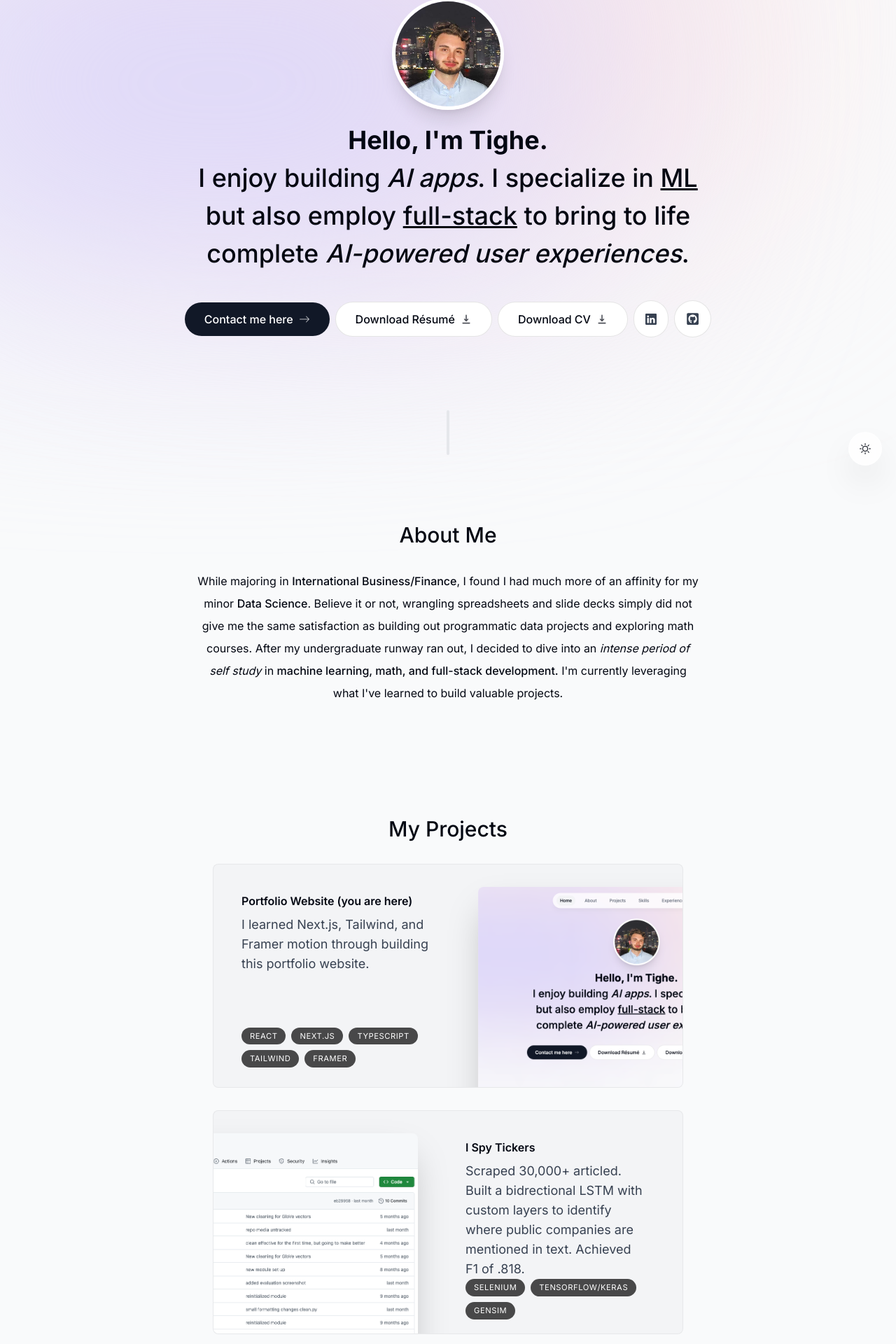
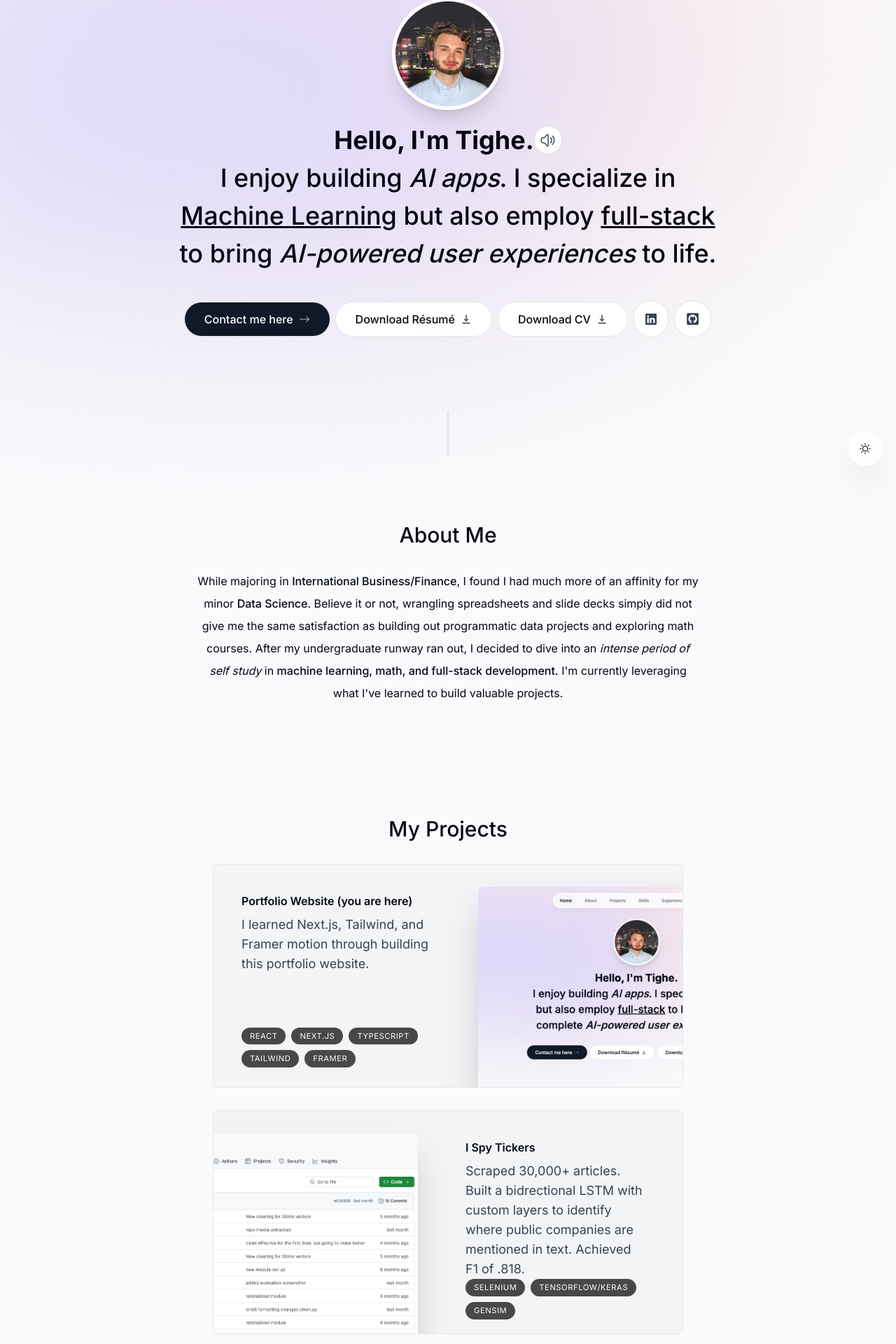
Before and after one commit to thclough/thclough.github.io, a Next.js app: page / in a window 1280 px wide. Shown: the part 115-2035 px from the top of the page at 70% size. Built offline with nearby package versions, Linux system fonts and the light colour scheme.

Commit message:
grammar corrections and name pronunciation

```diff
--- a/components/Contact.tsx
+++ b/components/Contact.tsx
@@ -16,7 +16,7 @@ export default function Contact() {
     <motion.section
       id="contact"
       ref={ref}
-      className="mb-20 sm:mb-28 w-[min(100%,38rem)] text-center"
+      className="mb-20 sm:mb-28 w-[min(100%,38rem)] scroll-mt-28 text-center"
       initial={{
         opacity: 0,
       }}
--- a/components/Footer.tsx
+++ b/components/Footer.tsx
@@ -7,7 +7,7 @@ export default function Footer() {
         &copy; 2025 Tighe Clough. All rights reserved.
       </small>
       <p className="text-xs">
-        <span>About this website:</span> build with React & Next.js (App Router
+        <span>About this website:</span> built with React & Next.js (App Router
         & Server Actions), TypeScript, Tailwind CSS, Framer Motion, React Email
         & Resend - Vercel hosting.
       </p>
--- a/components/Intro.tsx
+++ b/components/Intro.tsx
@@ -3,20 +3,46 @@
 import Image from "next/image";
 import React, { useState, useEffect, useRef } from "react";
 import portrait from "@/public/portrait.jpg";
+// import welcomeAudio from "@/public/welcome.mp3";
 import { motion } from "framer-motion";
-import { Linden_Hill } from "next/font/google";
 import Link from "next/link";
 import { BsArrowRight, BsLinkedin } from "react-icons/bs";
+import { CiStop1 } from "react-icons/ci";
 import { HiDownload } from "react-icons/hi";
 import { FaGithubSquare } from "react-icons/fa";
 import { useSectionInView } from "@/lib/hooks";
 import { useActiveSectionContext } from "@/context/ActiveSectionContext";
+import { HiOutlineSpeakerWave } from "react-icons/hi2";
 
 export default function Intro() {
   const [infoText, setInfoText] = useState("");
 
   const ref = useSectionInView("Home");
   const { setActiveSection, setTimeOfLastClick } = useActiveSectionContext();
+
+  const audioRef = useRef<HTMLAudioElement | null>(null);
+  const [isPlaying, setIsPlaying] = useState(false);
+
+  const toggleAudio = () => {
+    if (!audioRef.current) return;
+
+    if (isPlaying) {
+      audioRef.current.pause();
+      handleAudioEnd();
+    } else {
+      audioRef.current
+        .play()
+        .catch((error) => console.error("Playback failed:", error));
+    }
+    setIsPlaying(!isPlaying);
+  };
+
+  const handleAudioEnd = () => {
+    if (audioRef.current) {
+      audioRef.current.currentTime = 0;
+      setIsPlaying(false);
+    }
+  };
 
   return (
     <section
@@ -52,11 +78,24 @@ export default function Intro() {
         initial={{ opacity: 0, y: 100 }}
         animate={{ opacity: 1, y: 0 }}
       >
-        <span className="font-bold">Hello, I&apos;m Tighe.</span> <br /> I enjoy
-        building <span className="italic">AI apps</span>. I specialize in{" "}
-        <span className="underline">ML</span> but also employ{" "}
-        <span className="underline">full-stack</span> to bring to life complete{" "}
-        <span className="italic">AI-powered user experiences</span>.
+        <div className="flex items-center justify-center">
+          <span className="font-bold">Hello, I&apos;m Tighe.</span>
+          <button
+            className="flex items-center justify-center bg-white text-[1.5rem] h-8 w-8 sm:h-10 sm:w-10  text-gray-700 dark:bg-white/10 dark:text-white/60  gap-2 rounded-full focus:scale-[1.15] hover:scale-[1.15] hover:text-gray-950 active:scale-105 transition borderBlack"
+            onClick={toggleAudio}
+          >
+            <audio ref={audioRef} src="/welcome.mp3" onEnded={handleAudioEnd} />
+            {isPlaying ? (
+              <CiStop1 className="text-[1rem] stroke-[.05rem] max-h-[60%] max-w-[60%]" />
+            ) : (
+              <HiOutlineSpeakerWave className="max-h-[60%] max-w-[60%]" />
+            )}
+          </button>
+        </div>
+        I enjoy building <span className="italic">AI apps</span>. I specialize
+        in <span className="underline">Machine Learning</span> but also employ{" "}
+        <span className="underline">full-stack</span> to bring{" "}
+        <span className="italic">AI-powered user experiences</span> to life.
       </motion.h1>
 
       <motion.div
--- a/lib/data.ts
+++ b/lib/data.ts
@@ -37,7 +37,7 @@ export const experiencesData = [
     title: "Student Consultant",
     location: "Cologne, Germany",
     description:
-      "First technical professional experience. I worked on Python development and developed the standard project structure for a large company's data applications",
+      "First technical professional experience. I worked on Python development and developed the standard project structure for a large company's data applications.",
     icon: React.createElement(CgWorkAlt),
     date: "Summer 2023",
   },
@@ -45,7 +45,7 @@ export const experiencesData = [
     title: "Graduated University",
     location: "Boston, MA",
     description:
-      "I graduated from my studies with a degree in International Business/Finance and minor in data science. I also led my team to win 2nd place in the university data competition for that semester.",
+      "I graduated from my studies with a degree in International Business/Finance and minor in data science. I also led my team to win 2nd place in the university data competition in my final semester.",
     icon: React.createElement(LuGraduationCap),
     date: "December 2023",
   },
@@ -71,7 +71,7 @@ export const projectsData = [
   {
     title: "I Spy Tickers",
     description:
-      "Scraped 30,000+ articled. Built a bidrectional LSTM with custom layers to identify where public companies are mentioned in text. Achieved F1 of .818.",
+      "Scraped 30,000+ articles. Built a bidrectional LSTM with custom layers to identify where public companies are mentioned in text. Achieved F1 of .818.",
     tags: ["Selenium", "Tensorflow/Keras", "Gensim"],
     imageUrl: ispytickersImg,
     href: "https://github.com/thclough/i-spy-tickers",
```
Also changed, not shown: 1 other file (tests, documents, lock files or other folders).
